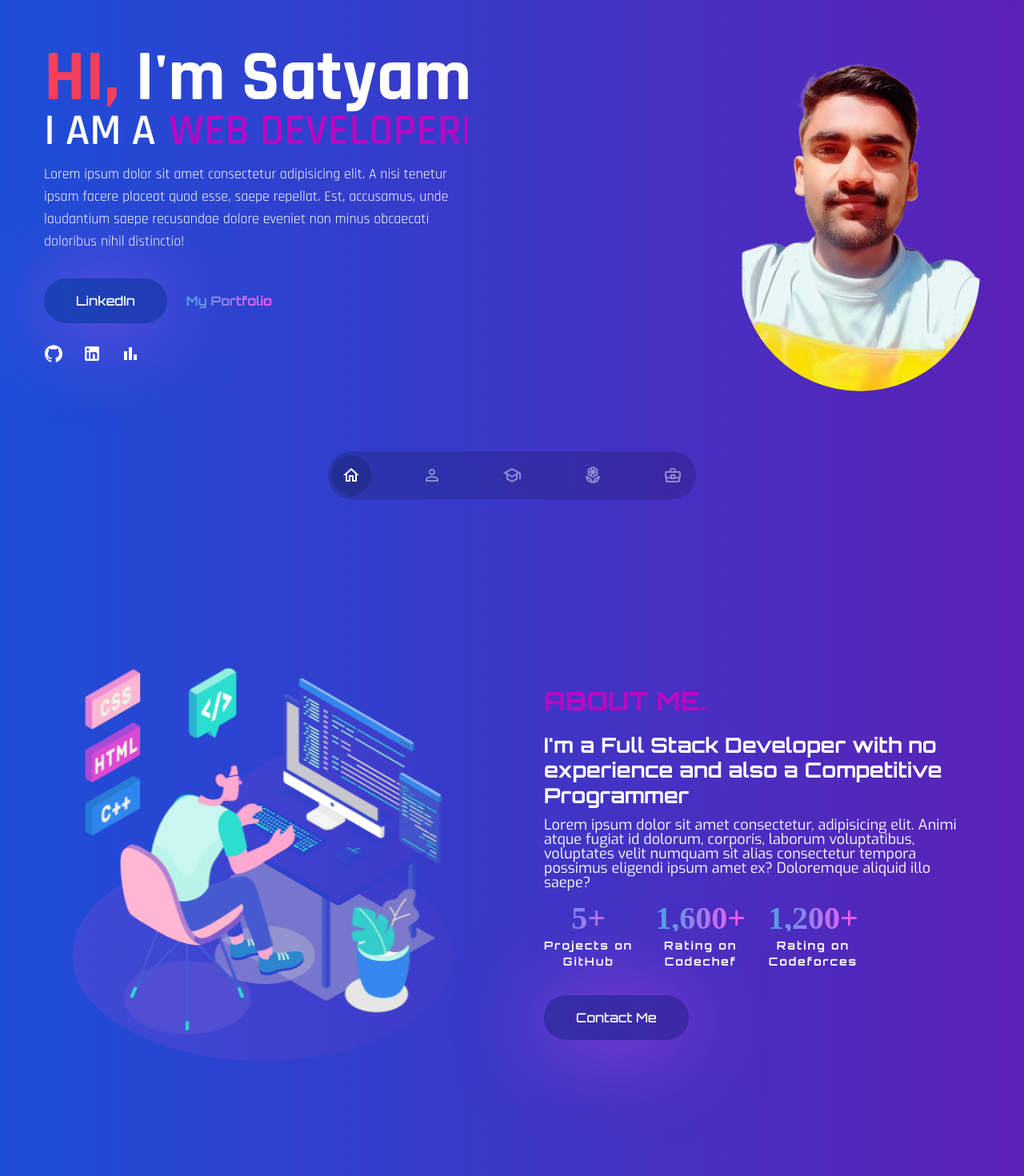
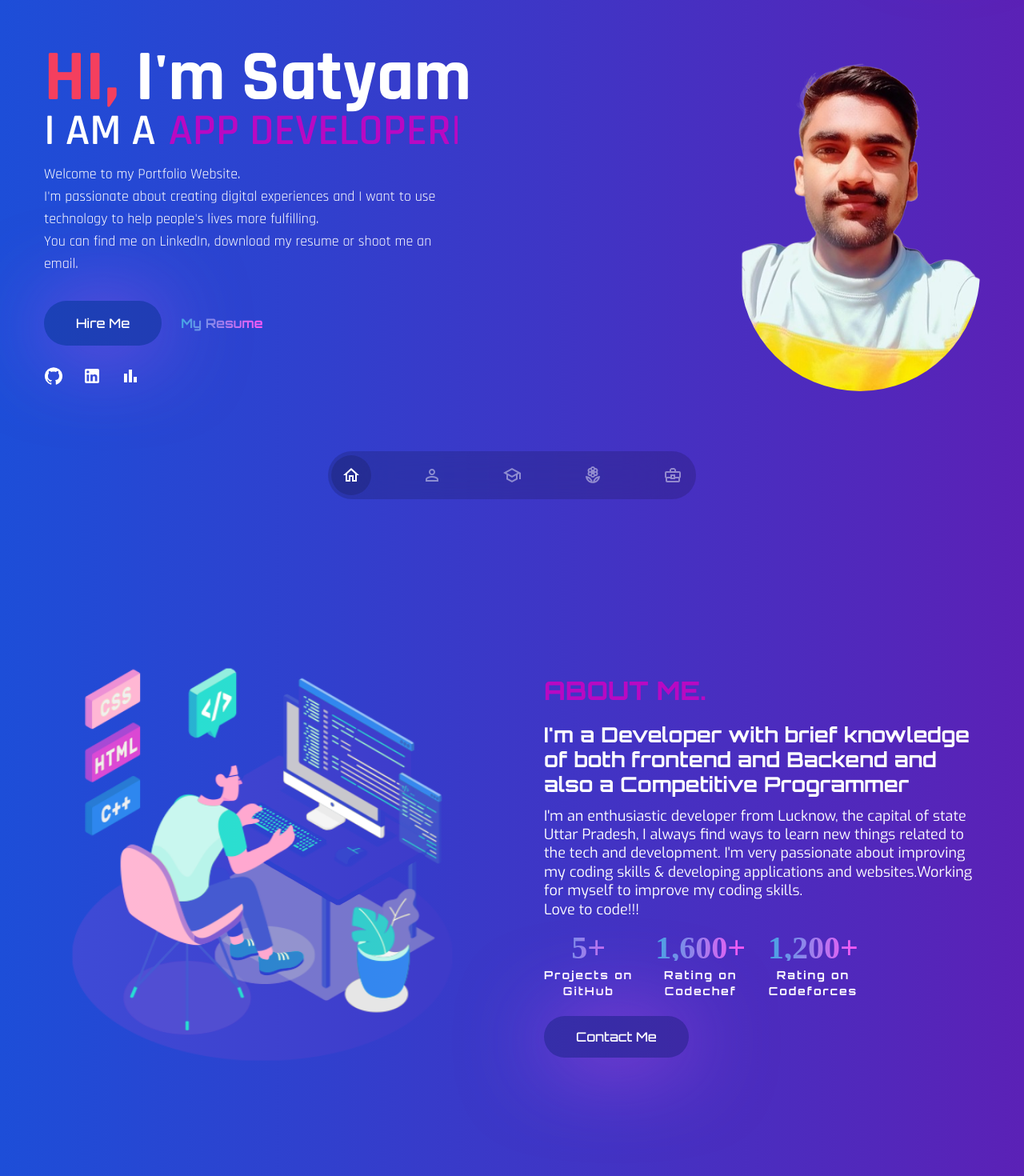
Before and after one commit to satya-supercluster/Portfolio_2.0, a React (Vite) app in the folder frontend/: page / in a window 1280 px wide. Shown: the part 160-1630 px from the top of the page at 80% size. Built offline with nearby package versions, Linux system fonts and the light colour scheme; a web font is replaced by a local one.

Commit message:
footer and contact motion done

```diff
--- a/frontend/src/components/About.jsx
+++ b/frontend/src/components/About.jsx
@@ -1,5 +1,6 @@
 import React from "react";
 import CountUp from "react-countup";
+import {Link} from 'react-scroll'
 import { useInView } from "react-intersection-observer";
 import { motion } from "framer-motion";
 import { fadeIn } from "../motion";
@@ -31,14 +32,12 @@ const About = () => {
             {/* text */}
             <h2 className="h2 font-extrabold text-accent">About Me.</h2>
             <h3 className="h3 mb-3 font-bold leading-[1.2]">
-              I'm a Full Stack Developer with no experience and also a
+              I'm a Developer with brief knowledge of both frontend and Backend and also a
               Competitive Programmer
             </h3>
-            <p className="leading-[1] font-quarternary mb-5">
-              Lorem ipsum dolor sit amet consectetur, adipisicing elit. Animi
-              atque fugiat id dolorum, corporis, laborum voluptatibus,
-              voluptates velit numquam sit alias consectetur tempora possimus
-              eligendi ipsum amet ex? Doloremque aliquid illo saepe?
+            <p className="leading-[1.3] font-quarternary mb-5">
+            I'm an enthusiastic developer from Lucknow, the capital of state Uttar Pradesh, I always find ways to learn new things related to the tech and development. I'm very passionate about improving my coding skills & developing applications and websites.Working for myself to improve my coding skills.
+            <br />Love to code!!!
             </p>
             <div className="flex gap-x-4 lg:gap-x-7 mb-8 text-center ">
               <div>
@@ -73,7 +72,11 @@ const About = () => {
               </div>
             </div>
             <div>
-              <button className="btn btn-lg">Contact Me</button>
+              <Link to='contacts'
+                activeClass='active'
+                smooth={true}
+                spy={true}
+              className="btn py-4 btn-lg cursor-pointer">Contact Me</Link>
             </div>
           </motion.div>
         </div>
--- a/frontend/src/components/Banner.jsx
+++ b/frontend/src/components/Banner.jsx
@@ -1,5 +1,6 @@
 import React from 'react'
 import image from '../assets/me21.png'
+import {Link} from 'react-scroll'
 import {TypeAnimation} from 'react-type-animation';
 import GitHubIcon from '@mui/icons-material/GitHub';
 import LinkedInIcon from '@mui/icons-material/LinkedIn';
@@ -36,8 +37,10 @@ const Banner = () => {
             className='mt-3 mb-3 text-[25px] lg:text-[55px] font-secondary font-semibold uppercase leading-[1] '>
             <span className='mr-4'>I am a</span>
             <TypeAnimation
-            preRenderFirstString={true}
+            preRenderFirstString={false}
               sequence={[
+                'Coder',
+                1000,
                 'Web Developer',
                 1000,
                 'Competitive Programmer',
@@ -61,7 +64,9 @@ const Banner = () => {
                 amount:0.7
               }}
               className='mb-8 max-w-lg mx-auto lg:mx-0 sm:text-lg'>
-                Lorem ipsum dolor sit amet consectetur adipisicing elit. A nisi tenetur ipsam facere placeat quod esse, saepe repellat. Est, accusamus, unde laudantium saepe recusandae dolore eveniet non minus obcaecati doloribus nihil distinctio!
+                Welcome to my Portfolio Website. <br />
+                I'm passionate about creating digital experiences and I want to use technology to help people's lives more fulfilling. <br />
+                You can find me on LinkedIn, download my resume or shoot me an email.
               </motion.p>
               <motion.div
               variants={fadeIn('up',0.6)}
@@ -72,9 +77,13 @@ const Banner = () => {
                 amount:0.7
               }}
               className='flex mx-w-max gap-x-6 justify-center items-center mb-5 mx-auto lg:justify-start'>
-                <button className='btn btn-lg'>LinkedIn</button>
+                <Link to='contacts'
+                activeClass='active'
+                smooth={true}
+                spy={true}
+                className=' cursor-pointer btn btn-lg items-center flex justify-center'>Hire Me</Link>
                 <a href="#" className='text-gradient btn-link'>
-                  My Portfolio
+                  My Resume
                 </a>
               </motion.div>
               <motion.div
@@ -86,13 +95,13 @@ const Banner = () => {
                 amount:0.7
               }}
               className='flex font-extrabold text-[50px] gap-x-6 max-w-max mx-auto lg:mx-0'>
-                <a href="">
+                <a href="https://github.com/satya-supercluster">
                   <GitHubIcon></GitHubIcon>
                 </a>
                 <a href="">
                 <LinkedInIcon></LinkedInIcon>
                 </a>
-                <a href="">
+                <a href="https://codeforces.com/profile/supercluster">
                   <CodeIcon></CodeIcon>
                 </a>
               </motion.div>
--- a/frontend/src/components/BottomNavbar.jsx
+++ b/frontend/src/components/BottomNavbar.jsx
@@ -7,7 +7,7 @@ import LocalFloristOutlinedIcon from '@mui/icons-material/LocalFloristOutlined';
 import BusinessCenterOutlinedIcon from '@mui/icons-material/BusinessCenterOutlined';
 const BottomNavbar = () => {
   return (
-    <nav className='fixed bottom-3 lg:bottom-4 w-full overflow-hidden z-10'>
+    <nav className='fixed bottom-3 lg:bottom-4 w-full overflow-hidden z-5'>
       <div className='container mx-auto'>
         <div className='w-full bg-black/15 h-[60px] sm:h-[60px] backdrop-blur-2xl rounded-full max-w-[460px] mx-auto px-1 flex justify-between items-center text-2xl text-white/45 '>
           <Link to='home'
--- a/frontend/src/components/Contacts.jsx
+++ b/frontend/src/components/Contacts.jsx
@@ -4,8 +4,8 @@ import {fadeIn} from '../motion'
 const Contacts = () => {
   return (
     <section className='py-16 ' id='contacts' >
-      <div className='container mx-auto'>
-        <div className='grid grid-cols-1 lg:grid-cols-2 lg:h-[80vh]'>
+      <div className='container mx-auto  max-[960px]:mt-10 mb-[3rem]'>
+        <div className='grid grid-cols-1 lg:grid-cols-2 lg:h-screen'>
           <div className='flex flex-col justify-center items-left'>
             <motion.h4
             variants={fadeIn('up',0.3)}
@@ -26,7 +26,7 @@ const Contacts = () => {
               once:false,
               amount:0.7
             }}
-            className='text-[45px] lg:text-[90px] leading-none lg:mb-12'>Let's work <br /> together!</motion.h2>
+            className='text-[45px] lg:text-[90px] leading-none lg:mb-12'>Shoot Me<br /> A Message!</motion.h2>
           </div>
           <motion.form
           variants={fadeIn('up',0.4)}
--- a/frontend/src/components/Footer.jsx
+++ b/frontend/src/components/Footer.jsx
@@ -7,7 +7,18 @@ import TwitterIcon from '@mui/icons-material/Twitter';
 const Footer = () => {
   return (
     <footer>
-
+      <div className='relative bg-black py-1 z-10 flex flex-col'>
+        <div className='flex justify-center items-center gap-x-5 py-2 text-white/80'>
+        <a href="https://github.com/satya-supercluster"><GitHubIcon></GitHubIcon></a>
+        <a href=""><LinkedInIcon></LinkedInIcon></a>
+        <a href="https://www.codechef.com/users/supercluster"><CodeIcon></CodeIcon></a>
+        <a href="https://codeforces.com/profile/supercluster"><BarChartIcon></BarChartIcon></a>
+        <a href="https://twitter.com/SUPERCLUSTER_G"><TwitterIcon></TwitterIcon></a>
+        </div>
+        <p className=' font-quarternary text-sm font-light text-white/60 text-center'>
+          Copyright © 2024 by Satyam Gupta <br /> All right reserved.
+        </p>
+      </div>
     </footer>
   )
 }
--- a/frontend/src/components/Header.jsx
+++ b/frontend/src/components/Header.jsx
@@ -1,5 +1,4 @@
 import React from 'react'
-import MoveDownIcon from '@mui/icons-material/MoveDown';
 import { Link } from '@mui/material';
 import {TypeAnimation} from 'react-type-animation';
 const Header = () => {
@@ -14,7 +13,7 @@ const Header = () => {
           className=' font-primary px-2  font-extrabold text-gradient'
           />
             </Link>
-          <button className='btn btn-sm'>work</button>
+          <a href='https://satya-supercluster.github.io/Portfolio/' className='flex text-gradient text-xl font-bold justify-center items-center btn btn-sm'>1.O</a>
         </div>
       </div>
     </header>
```
